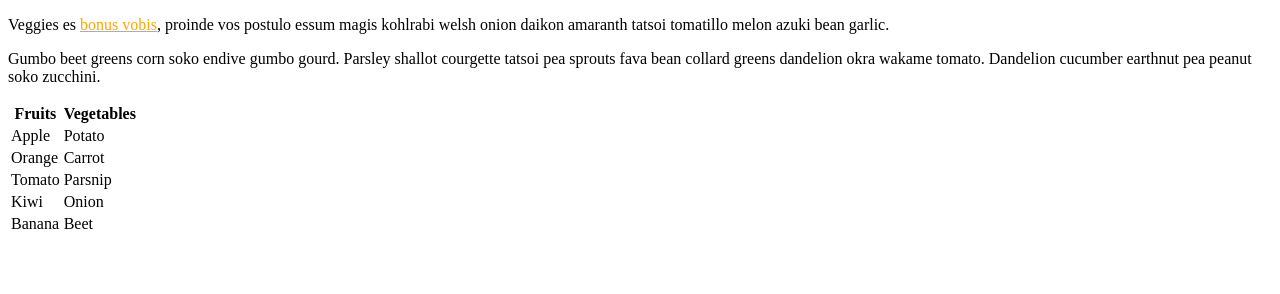
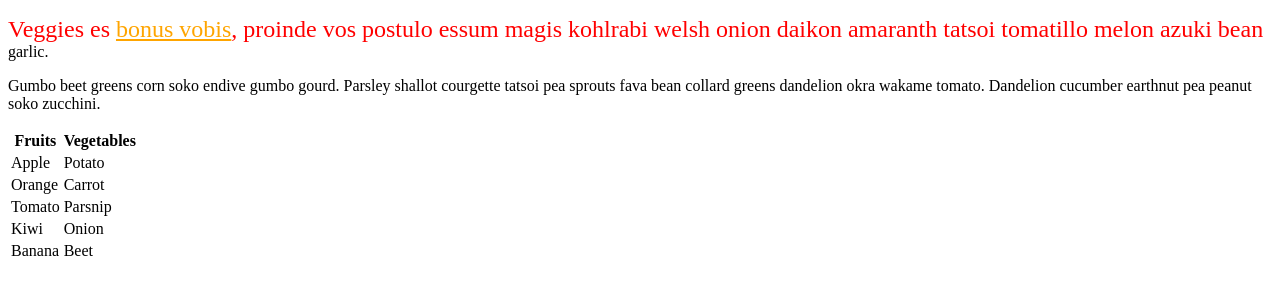
Before and after one commit to Gitthuma/css-selectors-three, a plain HTML site: page index.html in a window 1280 px wide. Drawn offline with Linux system fonts and the light colour scheme.

Commit message:
Made the first element inside the container font-size 150% and the first line of that element red

```diff
--- a/css/style.css
+++ b/css/style.css
@@ -9,3 +9,8 @@ a:visited {
 a:hover {
   text-decoration: none;
 }
+
+.container p:first-child::first-line {
+  font-size: 150%;
+  color: red;
+}
```
